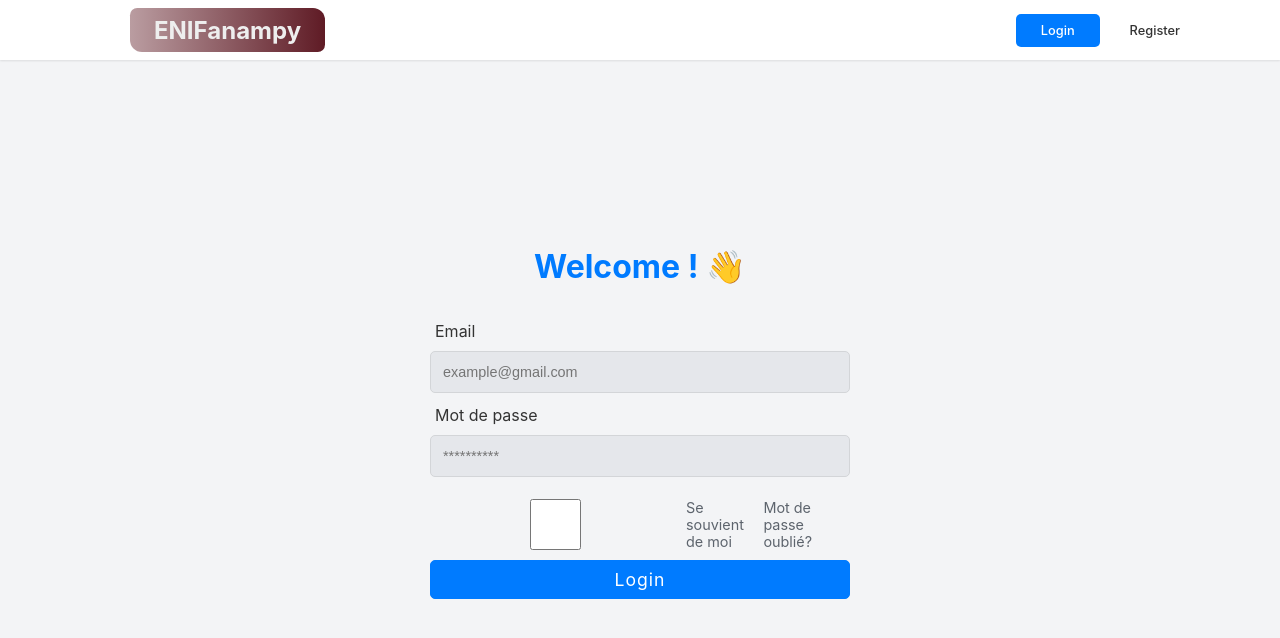
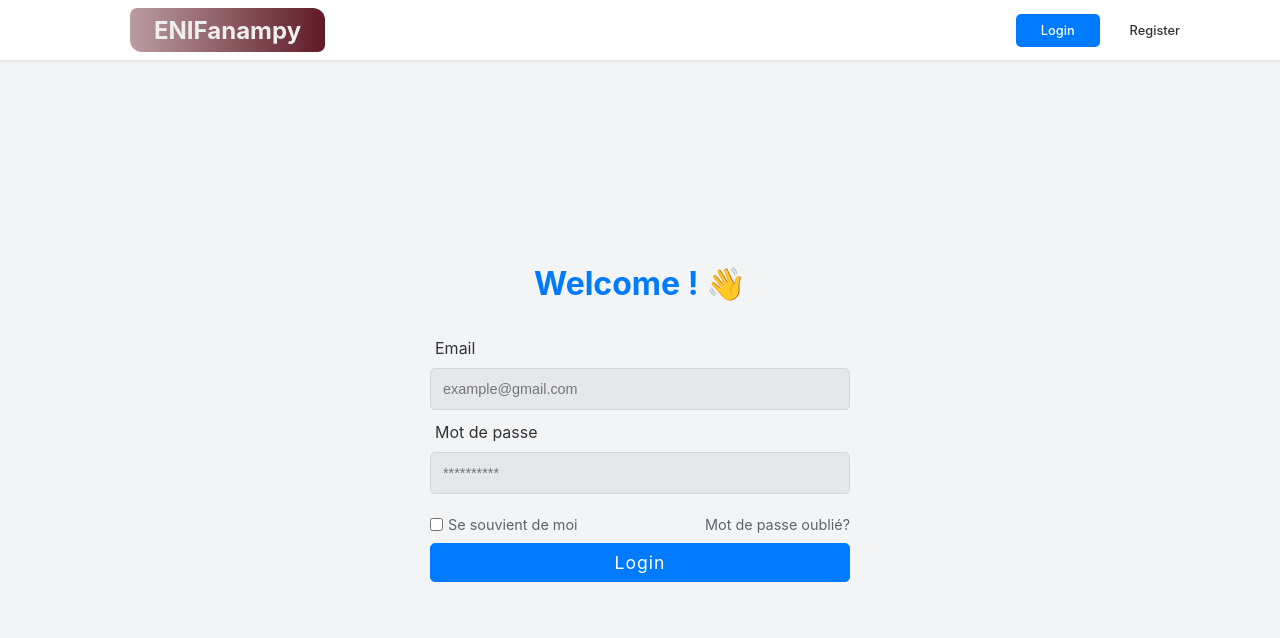
Before and after one commit to lando00/Devhunt-FrontEnd, a React (Vite) app: page /login in a window 1280 px wide. Shown: the top 638 px of the page. Built offline with nearby package versions, Linux system fonts and the light colour scheme.

Commit message:
dernier commit sur git

```diff
--- a/src/components/EspaceAdmin/Authentification/Login/Login.css
+++ b/src/components/EspaceAdmin/Authentification/Login/Login.css
@@ -41,7 +41,9 @@
   color: #5d646d;
   transition: border-color 0.15s ease-in-out;
 }
-
+input[type='checkbox']{
+  width: inherit;
+}
 .login input[type="text"]:focus,
 .login input[type="password"]:focus {
   border-color: #007bff;
--- a/src/components/EspaceEtudiant/Actuality/Actuality.jsx
+++ b/src/components/EspaceEtudiant/Actuality/Actuality.jsx
@@ -2,11 +2,13 @@ import React, { useState } from 'react'
 import "./Actuality.scss"
 import { NavLink, Outlet } from 'react-router-dom'
 export default function Actuality() {
+  const getOutet = <Outlet />;
   const change = () => {
-    const getOutet = <Outlet />;
-    const vu = getOutet.key ? 'ok' : 'ko'
+    const vu = getOutet ? 'ok' : 'ko'
     console.log(vu, getOutet)
   }
+  const vu = getOutet ? 'ok' : 'ko'
+  console.log(getOutet , vu);
   return (
     <div className='actuality'>
       <div className="head-actuality">
```
